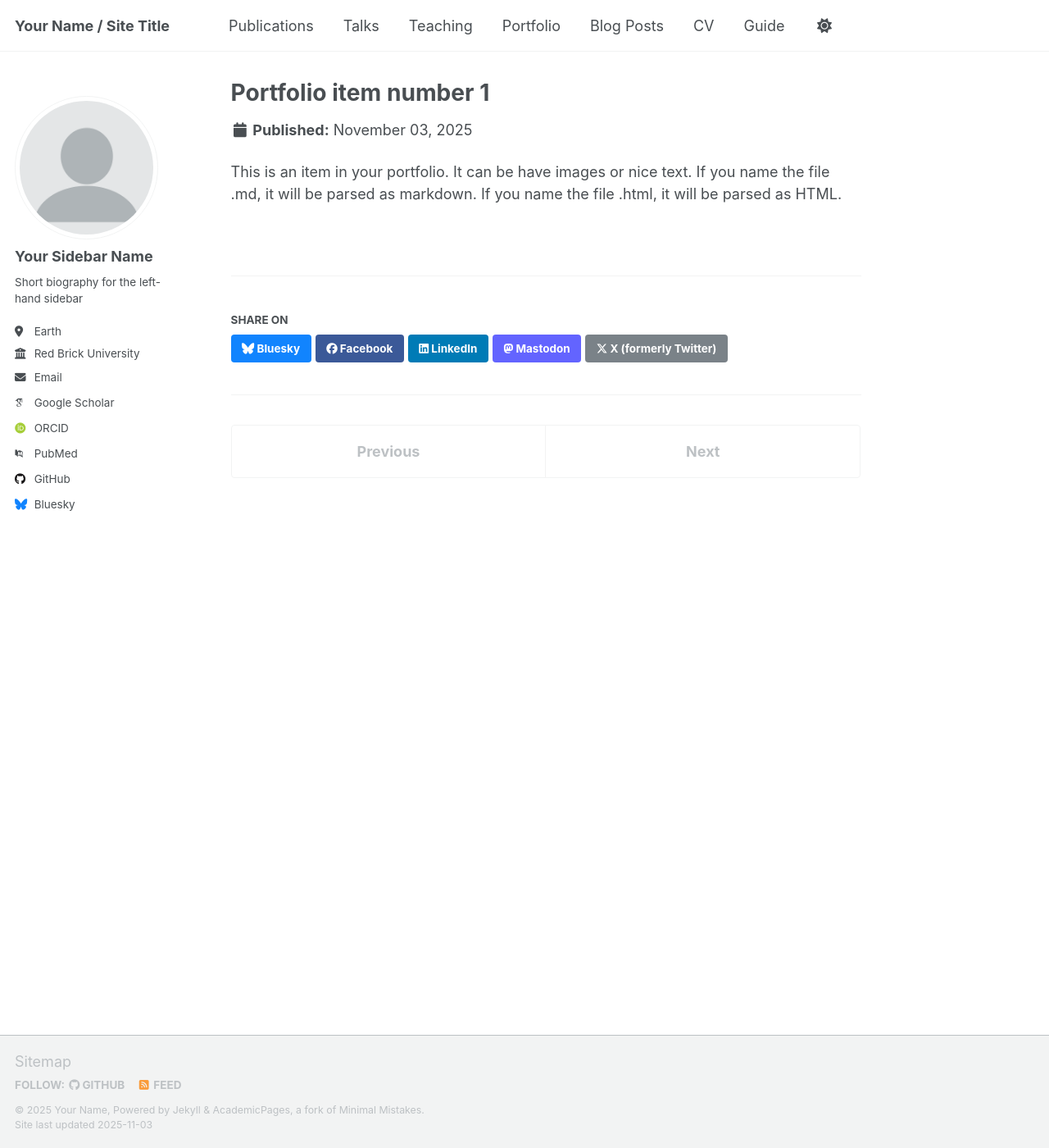
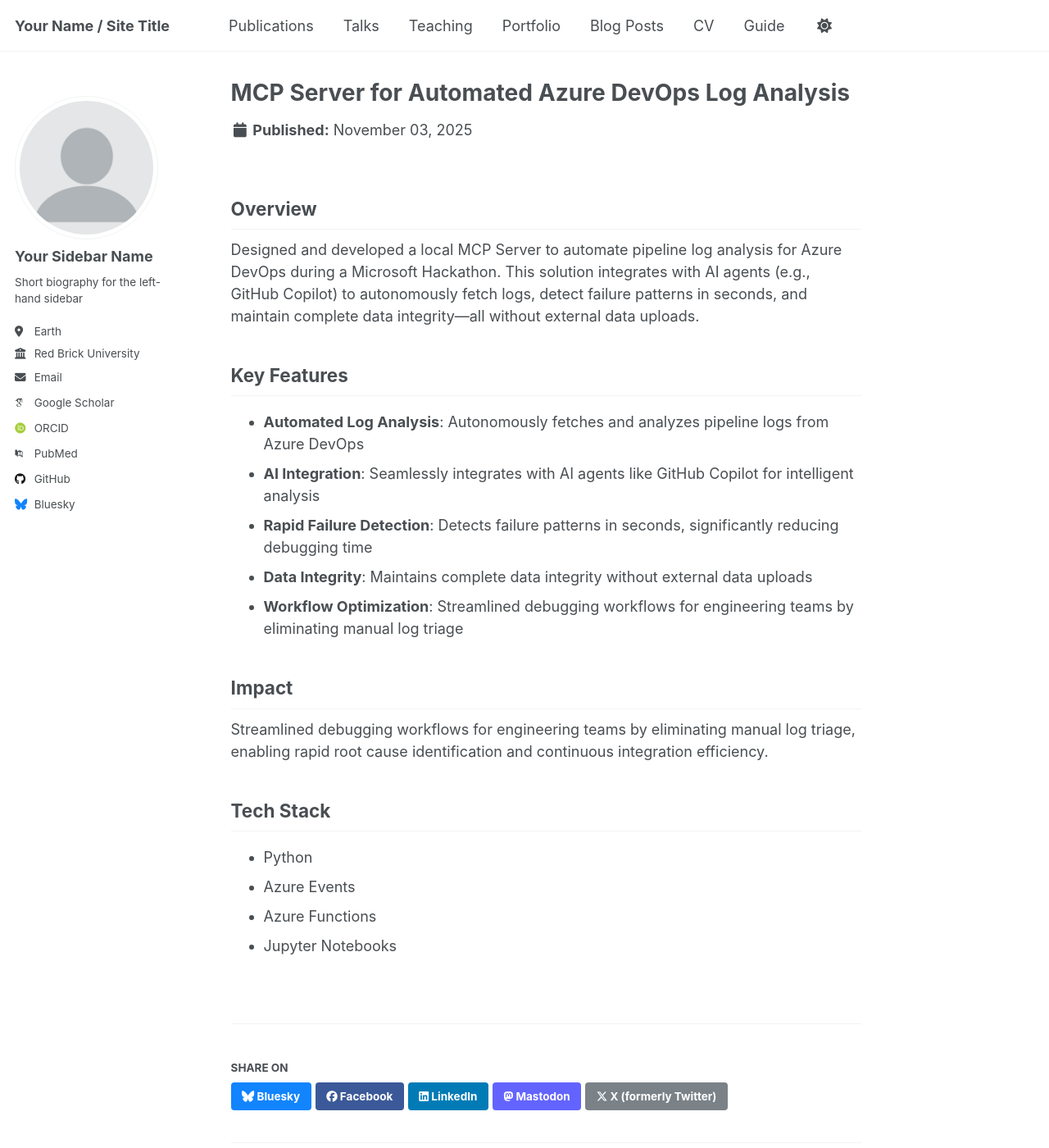
Before and after one commit to notsoweedy/notsoweedy.github.io, a Jekyll site: the page built from _portfolio/portfolio-1.md, in a window 1280 px wide and 1400 px high. Shown: the whole window at 82% size. Built offline with Jekyll 4.4.1, drawn with Linux system fonts in a browser that asks for light colours; some web fonts are replaced; a script that is not in the unit is left out.

Commit message:
Update portfolio-1 with MCP Server project
Updated portfolio item to reflect the MCP Server project for Azure DevOps log analysis, including detailed overview, key features, impact, and tech stack.

```diff
--- a/_portfolio/portfolio-1.md
+++ b/_portfolio/portfolio-1.md
@@ -1,7 +1,28 @@
 ---
-title: "Portfolio item number 1"
-excerpt: "Short description of portfolio item number 1<br/><img src='/images/500x300.png'>"
+title: "MCP Server for Automated Azure DevOps Log Analysis"
+excerpt: "Microsoft Hackathon project: Designed and developed a local MCP Server to automate pipeline log analysis for Azure DevOps.<br/><img src='/images/500x300.png'>"
 collection: portfolio
 ---
 
-This is an item in your portfolio. It can be have images or nice text. If you name the file .md, it will be parsed as markdown. If you name the file .html, it will be parsed as HTML.
+## Overview
+
+Designed and developed a local MCP Server to automate pipeline log analysis for Azure DevOps during a Microsoft Hackathon. This solution integrates with AI agents (e.g., GitHub Copilot) to autonomously fetch logs, detect failure patterns in seconds, and maintain complete data integrity—all without external data uploads.
+
+## Key Features
+
+- **Automated Log Analysis**: Autonomously fetches and analyzes pipeline logs from Azure DevOps
+- **AI Integration**: Seamlessly integrates with AI agents like GitHub Copilot for intelligent analysis
+- **Rapid Failure Detection**: Detects failure patterns in seconds, significantly reducing debugging time
+- **Data Integrity**: Maintains complete data integrity without external data uploads
+- **Workflow Optimization**: Streamlined debugging workflows for engineering teams by eliminating manual log triage
+
+## Impact
+
+Streamlined debugging workflows for engineering teams by eliminating manual log triage, enabling rapid root cause identification and continuous integration efficiency.
+
+## Tech Stack
+
+- Python
+- Azure Events
+- Azure Functions
+- Jupyter Notebooks
```
